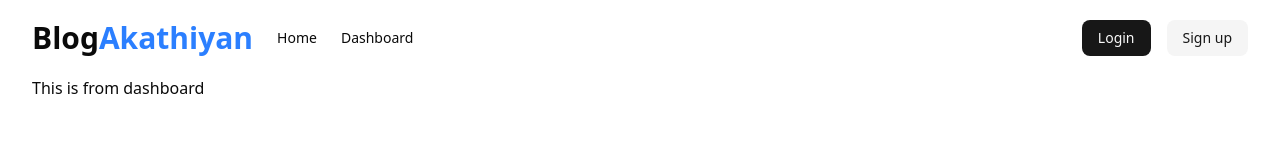
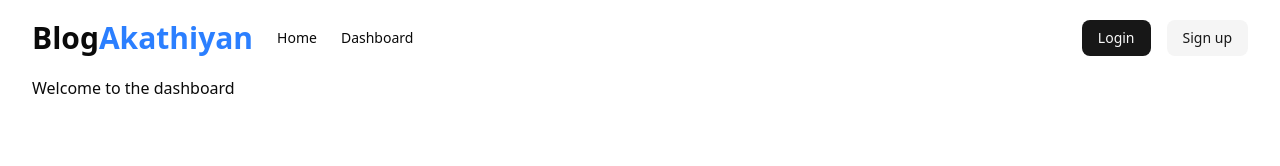
Before and after one commit to Akathiyanp/learn-nextjs-project-1, a Next.js app: page /dashboard in a window 1280 px wide. Shown: the top 166 px of the page. Built offline with nearby package versions, Linux system fonts and the light colour scheme; no server answers.

Commit message:
Complete authorization and authentication using middleware and kinde

```diff
--- a/app/dashboard/page.tsx
+++ b/app/dashboard/page.tsx
@@ -1,5 +1,12 @@
-export default function Dashboard() {
-    return (
-        <h1>This is from dashboard</h1>
-    )
+
+export default async function Dashboard() {
+
+
+  return(
+    <div>
+        <h1>Welcome to the dashboard</h1>
+    </div>
+  )
+
+
 }
--- /dev/null
+++ b/middleware.ts
@@ -0,0 +1,15 @@
+import { withAuth } from "@kinde-oss/kinde-auth-nextjs/middleware";
+
+export default withAuth(
+  async function middleware() {
+  },
+  {
+    publicPaths: ["/"]
+  }
+);
+
+export const config = {
+  matcher: [
+    '/((?!_next|[^?]*\\.(?:html?|css|js(?!on)|jpe?g|webp|png|gif|svg|ttf|woff2?|ico|csv|docx?|xlsx?|zip|webmanifest)).*)',
+  ],
+}
```
